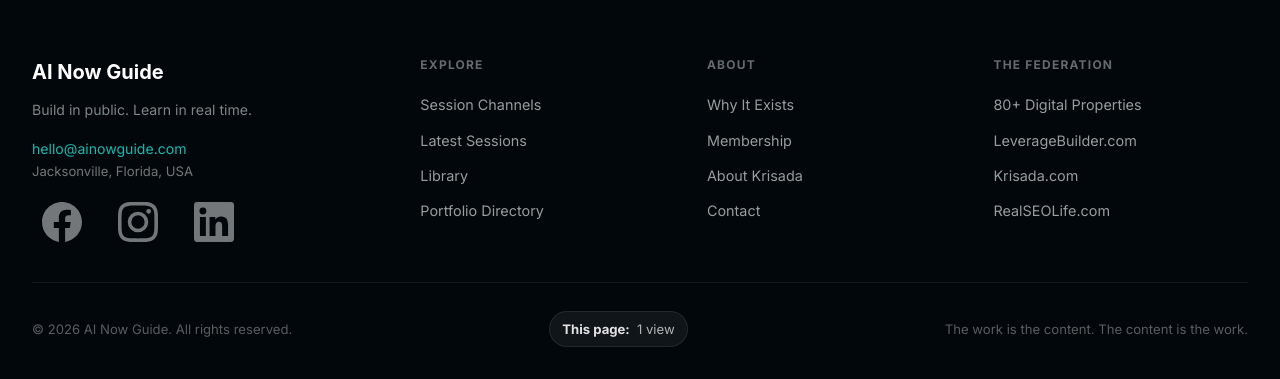
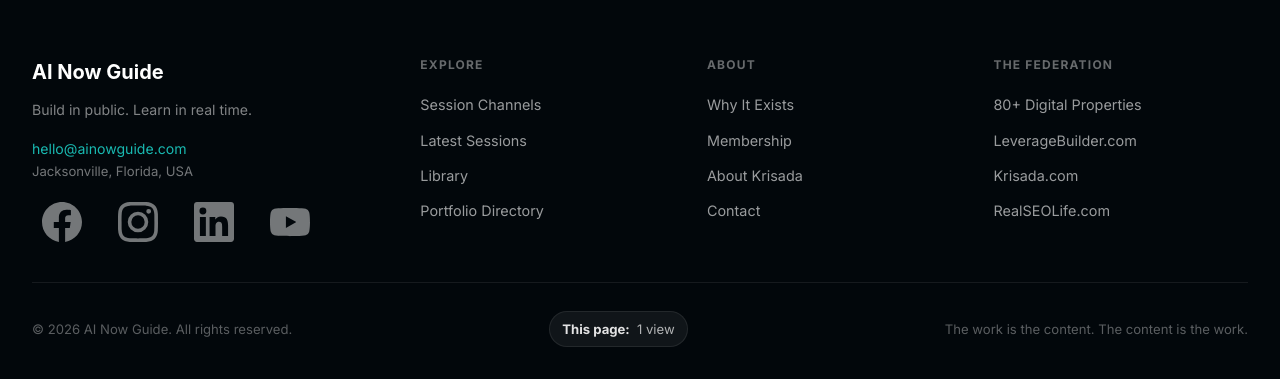
Before and after one commit to KrisadaSEO/www.ainowguide.com, a PHP site: page / in a window 1280 px wide. Shown: the part 6011-6390 px from the top of the page. Run offline with PHP 8.4, Linux system fonts and the light colour scheme.

Commit message:
Add YouTube social link to footer

```diff
--- a/templates/layouts/default.php
+++ b/templates/layouts/default.php
@@ -201,6 +201,9 @@ $hideSidebar   = (bool) ($view['hide_sidebar'] ?? false);
                         <a href="https://www.linkedin.com/in/krisadamarketing/" target="_blank" rel="noopener noreferrer" aria-label="LinkedIn" class="site-footer__social-link">
                             <svg xmlns="http://www.w3.org/2000/svg" width="20" height="20" viewBox="0 0 24 24" fill="currentColor" aria-hidden="true"><path d="M20.447 20.452h-3.554v-5.569c0-1.328-.027-3.037-1.852-3.037-1.853 0-2.136 1.445-2.136 2.939v5.667H9.351V9h3.414v1.561h.046c.477-.9 1.637-1.85 3.37-1.85 3.601 0 4.267 2.37 4.267 5.455v6.286zM5.337 7.433a2.062 2.062 0 01-2.063-2.065 2.064 2.064 0 112.063 2.065zm1.782 13.019H3.555V9h3.564v11.452zM22.225 0H1.771C.792 0 0 .774 0 1.729v20.542C0 23.227.792 24 1.771 24h20.451C23.2 24 24 23.227 24 22.271V1.729C24 .774 23.2 0 22.222 0h.003z"/></svg>
                         </a>
+                        <a href="https://www.youtube.com/@AINowGuide" target="_blank" rel="noopener noreferrer" aria-label="YouTube" class="site-footer__social-link">
+                            <svg xmlns="http://www.w3.org/2000/svg" width="20" height="20" viewBox="0 0 24 24" fill="currentColor" aria-hidden="true"><path d="M23.499 6.203a3.008 3.008 0 00-2.118-2.13C19.505 3.568 12 3.568 12 3.568s-7.505 0-9.381.505A3.008 3.008 0 00.501 6.203C0 8.092 0 12.032 0 12.032s0 3.94.501 5.829a3.008 3.008 0 002.118 2.13c1.876.505 9.381.505 9.381.505s7.505 0 9.381-.505a3.008 3.008 0 002.118-2.13C24 15.972 24 12.032 24 12.032s0-3.94-.501-5.829zM9.545 15.568V8.496l6.273 3.536-6.273 3.536z"/></svg>
+                        </a>
                     </div>
                 </div>
                 <div>
```
